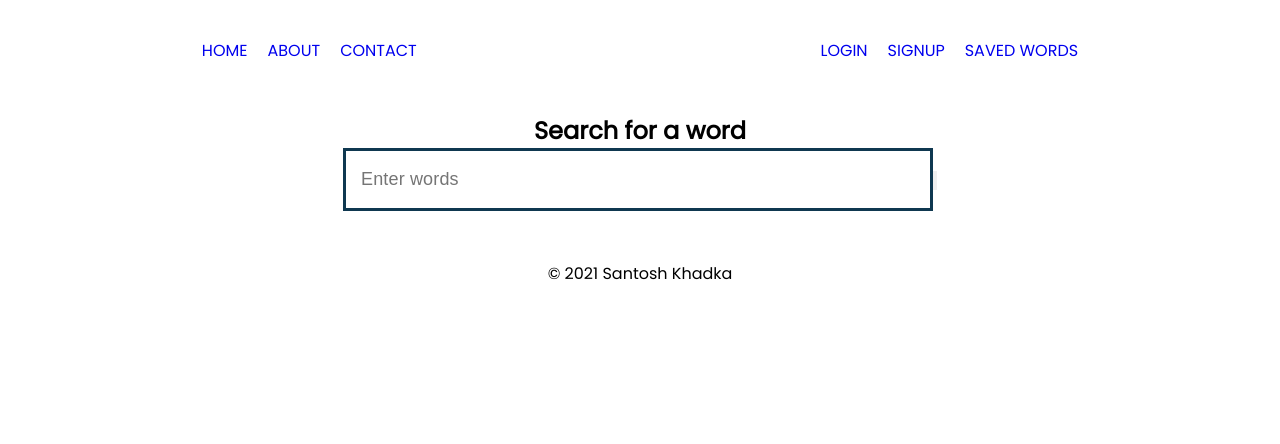
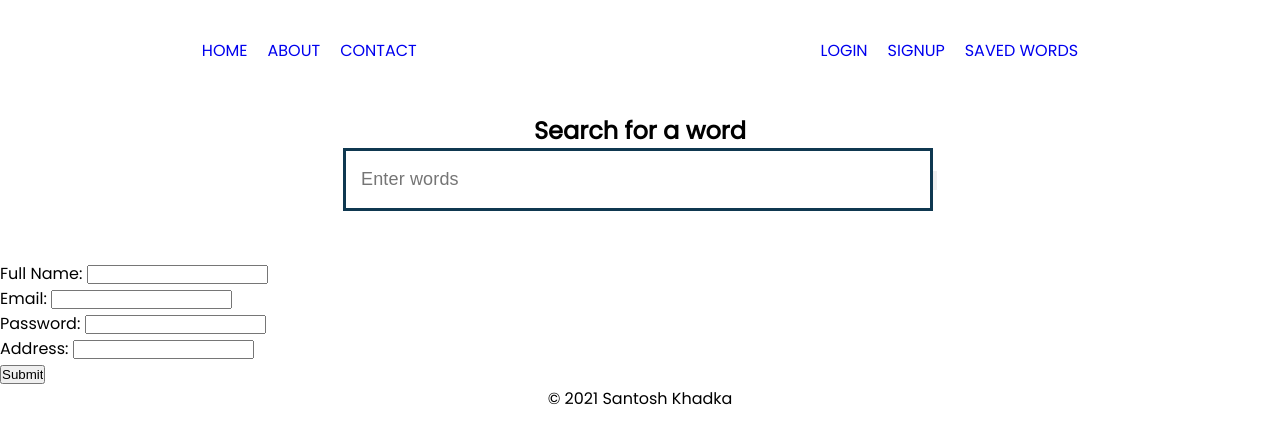
Before and after one commit to Santosh155/takingDictionary, a React (Create React App) app in the folder frontend/taking-dictionary/: page /register in a window 1280 px wide. Shown: the top 444 px of the page. Built offline with nearby package versions, Linux system fonts and the light colour scheme.

Commit message:
login and register page created

```diff
--- a/frontend/taking-dictionary/src/App.js
+++ b/frontend/taking-dictionary/src/App.js
@@ -4,6 +4,8 @@ import Footer from './components/Footer';
 import Dictionary from './components/Dictionary';
 import About from './components/About';
 import Contact from './components/Contact';
+import Login from './components/Login';
+import Signup from './components/Signup';
 
 function App() {
     return (
@@ -13,6 +15,8 @@ function App() {
                 <Dictionary />
                 <Route path="/about" component={About} />
                 <Route path="/contact" component={Contact} />
+                <Route path="/login" component={Login} />
+                <Route path="/register" component={Signup} />
                 <Footer />
             </div>
         </Router>
--- a/frontend/taking-dictionary/src/components/Header.js
+++ b/frontend/taking-dictionary/src/components/Header.js
@@ -9,9 +9,9 @@ const Header = () => {
                 <Link to="/contact">Contact</Link>
             </div>
             <div>
-                <a href="#">Login</a>
-                <a href="#">Signup</a>
-                <a href="#">Saved Words</a>
+                <Link to="/login">Login</Link>
+                <Link to="/register">Signup</Link>
+                <Link to="#">Saved Words</Link>
             </div>
         </header>
     );
--- a/frontend/taking-dictionary/src/components/Login.js
+++ b/frontend/taking-dictionary/src/components/Login.js
@@ -0,0 +1,14 @@
+const Login = () => {
+    return (
+        <>
+            <form method="post">
+                Email: <input type="email" /> <br />
+                Password: <input type="password" />
+                <br />
+                <input type="submit" />
+            </form>
+        </>
+    );
+};
+
+export default Login;
--- a/frontend/taking-dictionary/src/components/Signup.js
+++ b/frontend/taking-dictionary/src/components/Signup.js
@@ -0,0 +1,15 @@
+const Signup = () => {
+    return (
+        <>
+            <form method="post">
+                Full Name: <input type="text" name="name" /> <br />
+                Email: <input type="email" name="email" /> <br />
+                Password: <input type="password" name="password" /> <br />
+                Address: <input type="address" name="address" /> <br />
+                <input type="submit" />
+            </form>
+        </>
+    );
+};
+
+export default Signup;
```
